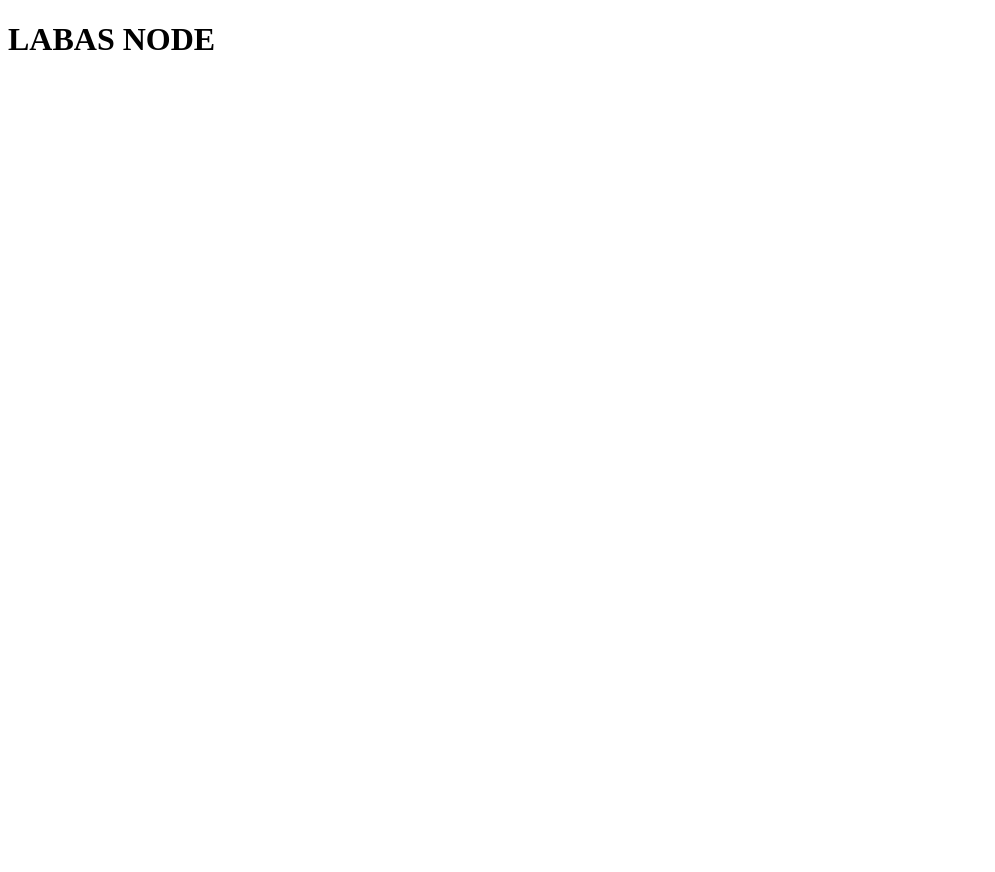
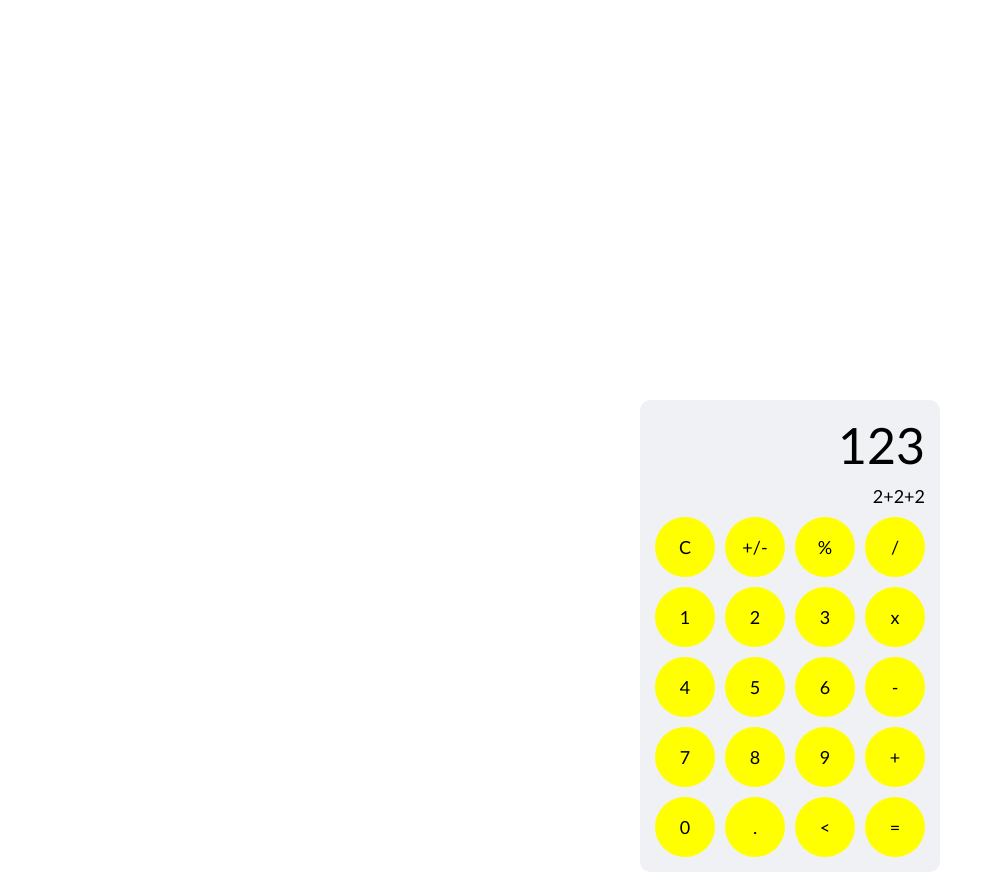
Before and after one commit to Gytzum/5-calc, a website: page index.html in a window 1280 px wide. Shown: the whole page, without its empty margins (0-995 px from the left). Before the commit the page ends 800 px from the top, so only its background shows below. Drawn offline with Linux system fonts and the light colour scheme.

Commit message:
calculator-grid-symbols-update

```diff
--- /dev/null
+++ b/css/calc.css
@@ -0,0 +1,48 @@
+.body {
+    background-color: #d1d3dc;
+    height: 100vh;
+}
+.calc {
+    display: grid;
+    grid-template-columns: 1fr 1fr 1fr 1fr;
+    /* grid-template-columns: auto auto auto auto; //Galima ir sitaip
+    grid-template-columns: repeat(4 1fr); */
+    width: 300px;
+    gap: 10px;
+    padding: 15px;
+    position: absolute;
+    top: 50%;
+    left: 50%;
+    transform: (-50%, -50%);
+    background-color: #f0f1f5;
+    border-radius: 10px;
+}
+
+.calc > .screen  {
+    grid-column: span 4;
+    text-align: right;
+    font-size: 50px;
+}
+
+.calc > .formula {
+    grid-column: span 4;
+    text-align: right;
+    font-size: 18px;
+}
+.calc > .key {
+    display: inline-block;
+    width: 0;
+    height: 0;
+    padding: 50%;
+    background-color: yellow;
+    border-radius: 50%;
+    position: relative;
+}
+.calc > .key::before {
+    content: attr(data-symbol);
+    position: absolute;
+    top: 50%;
+    left: 50%;
+    transform: translate(-50%, -50%);
+    font-size: 18px;
+}
--- /dev/null
+++ b/css/reset.css
@@ -0,0 +1,8 @@
+body,
+body * {
+    margin: 0;
+    padding: 0;
+    vertical-align: top;
+    box-sizing: border-box;
+    font-family: 'Gill Sans', 'Gill Sans MT', Calibri, 'Trebuchet MS', sans-serif;
+}
--- a/index.html
+++ b/index.html
@@ -4,9 +4,37 @@
     <meta charset="UTF-8">
     <meta http-equiv="X-UA-Compatible" content="IE=edge">
     <meta name="viewport" content="width=device-width, initial-scale=1.0">
-    <title>Document</title>
+    <link rel="stylesheet" href="./css/calc.css">
+    <link rel="stylesheet" href="./css/reset.css">
+    <title>Calculator</title>
 </head>
 <body>
-    <h1>LABAS NODE</h1>
+    <div class="calc">
+        <div class="screen">123</div>
+        <div class="formula">2+2+2</div>
+            <div class="key" data-symbol = "C"></div>
+            <div class="key" data-symbol = "+/-"></div>
+            <div class="key" data-symbol = "%"></div>
+            <div class="key" data-symbol = "/"></div>
+            <div class="key" data-symbol = "1"></div>
+            <div class="key" data-symbol = "2"></div>
+            <div class="key" data-symbol = "3"></div>
+            <div class="key" data-symbol = "x"></div>
+            <div class="key" data-symbol = "4"></div>
+            <div class="key" data-symbol = "5"></div>
+            <div class="key" data-symbol = "6"></div>
+            <div class="key" data-symbol = "-"></div>
+            <div class="key" data-symbol = "7"></div>
+            <div class="key" data-symbol = "8"></div>
+            <div class="key" data-symbol = "9"></div>
+            <div class="key" data-symbol = "+"></div>
+            <div class="key" data-symbol = "0"></div>
+            <div class="key" data-symbol = "."></div>
+            <div class="key" data-symbol = "<"></div>
+            <div class="key" data-symbol = "="></div>
+
+    </div>
+
+    <script src="./js/main.js"></script>
 </body>
 </html>
```
Also changed, not shown: js/main.js (added).
